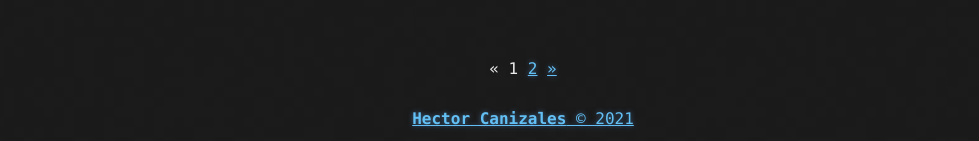
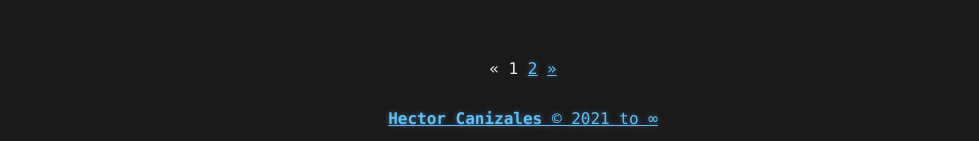
Before and after one commit to TrevCan/trevcan.github.io, a Jekyll site: the page built from index.html, in a window 1280 px wide. Shown: the part 756-897 px from the top of the page, without its empty margins (117-1096 px from the left). Built offline with Jekyll 4.4.1, drawn with Linux system fonts in a browser that asks for light colours; the list of posts is cut into pages by our own code.

Commit message:
modify footer to add ifninity symbol

```diff
--- a/_includes/footer.html
+++ b/_includes/footer.html
@@ -1,9 +1,9 @@
 <footer>
-  <a href="https://creativecommons.org/licenses/by-nc/3.0/deed.en_US">
+	<a href="https://raw.githubusercontent.com/TrevCan/trevcan.github.io/master/LICENSE">
     <span>
         <b>{{ site.owner}}</b>
     </span>
     {% capture currentyear %}{{ 'now' | date: "%Y" }}{% endcapture %}
-    <span>© {{ currentyear }}</span>
+    <span>© {{ currentyear }} to ∞</span>
   </a>
 </footer>
```
